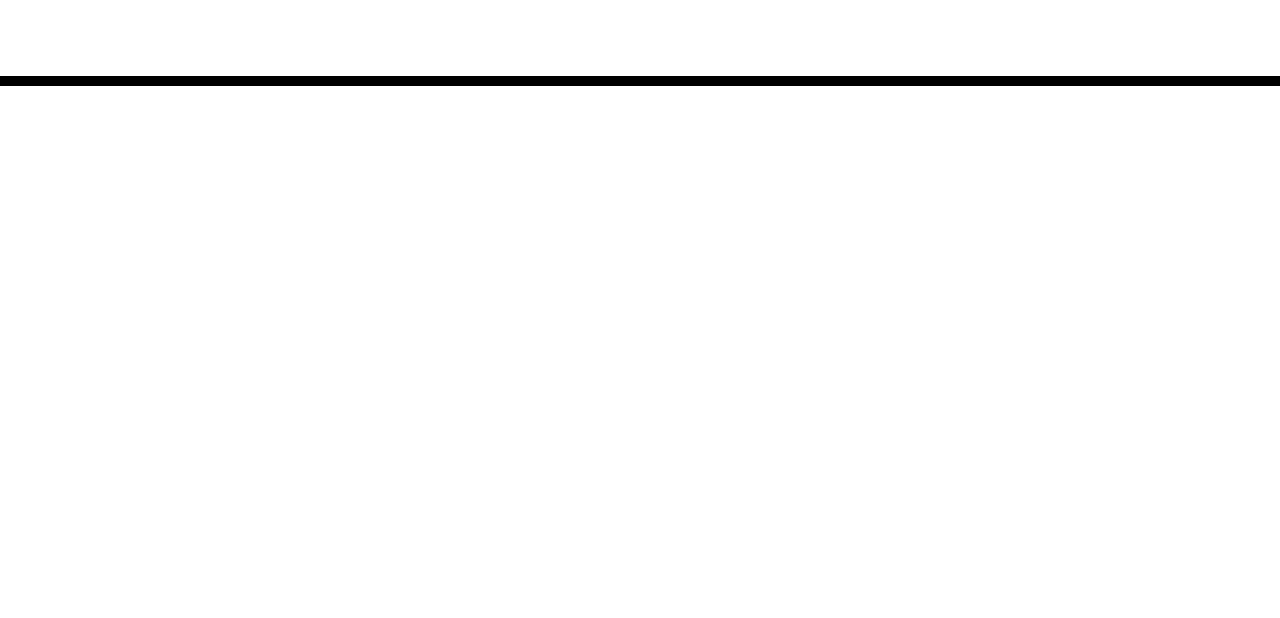
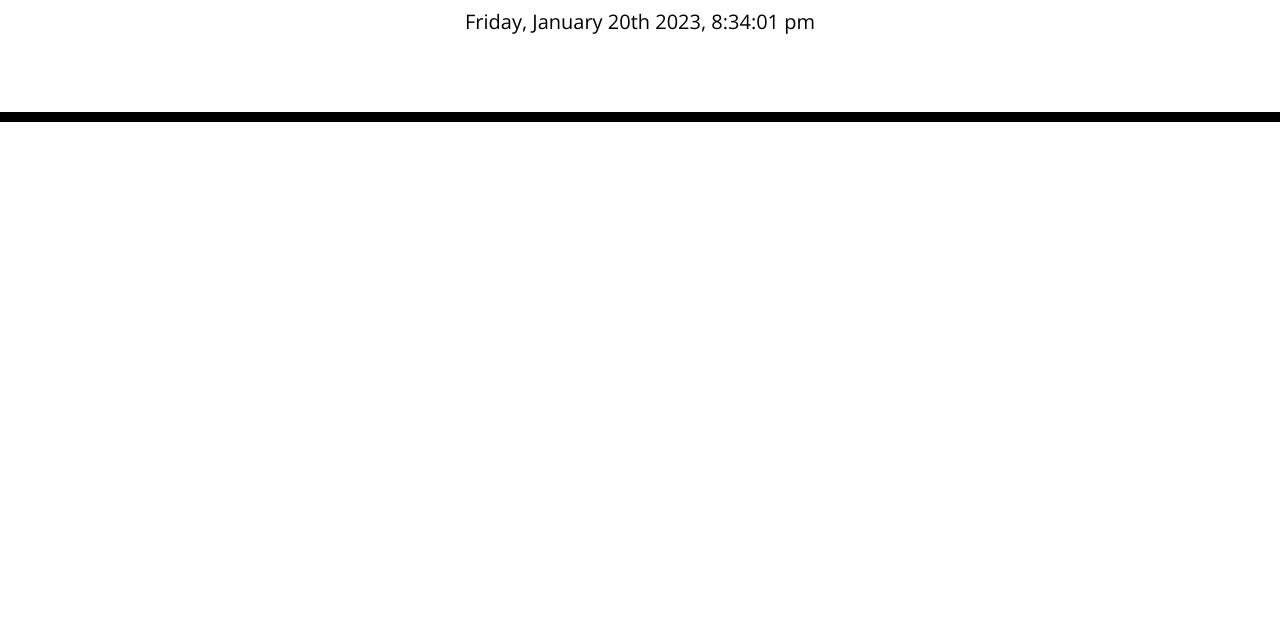
Before and after one commit to gavinaldred/JS-Workday-Planner, a plain HTML site: page index.html in a window 1280 px wide. Shown: the part 182-800 px from the top of the page. Drawn offline with nearby package versions, Linux system fonts and the light colour scheme.

Commit message:
function to Display the current day at the top of the calender when a user opens the planner.

```diff
--- a/assets/css/style.css
+++ b/assets/css/style.css
@@ -63,6 +63,7 @@ textarea {
   border-bottom-right-radius: 15px;
   background-color: #06aed5;
   color: white;
+  font-size: 40px;
 }
 
 .saveBtn i:hover {
--- a/assets/js/script.js
+++ b/assets/js/script.js
@@ -0,0 +1,4 @@
+// Get the date working with moment .js
+$(document).ready(function () {
+    $("#currentDay").text(moment().format("dddd, MMMM Do YYYY, h:mm:ss a"));
+    });
```
